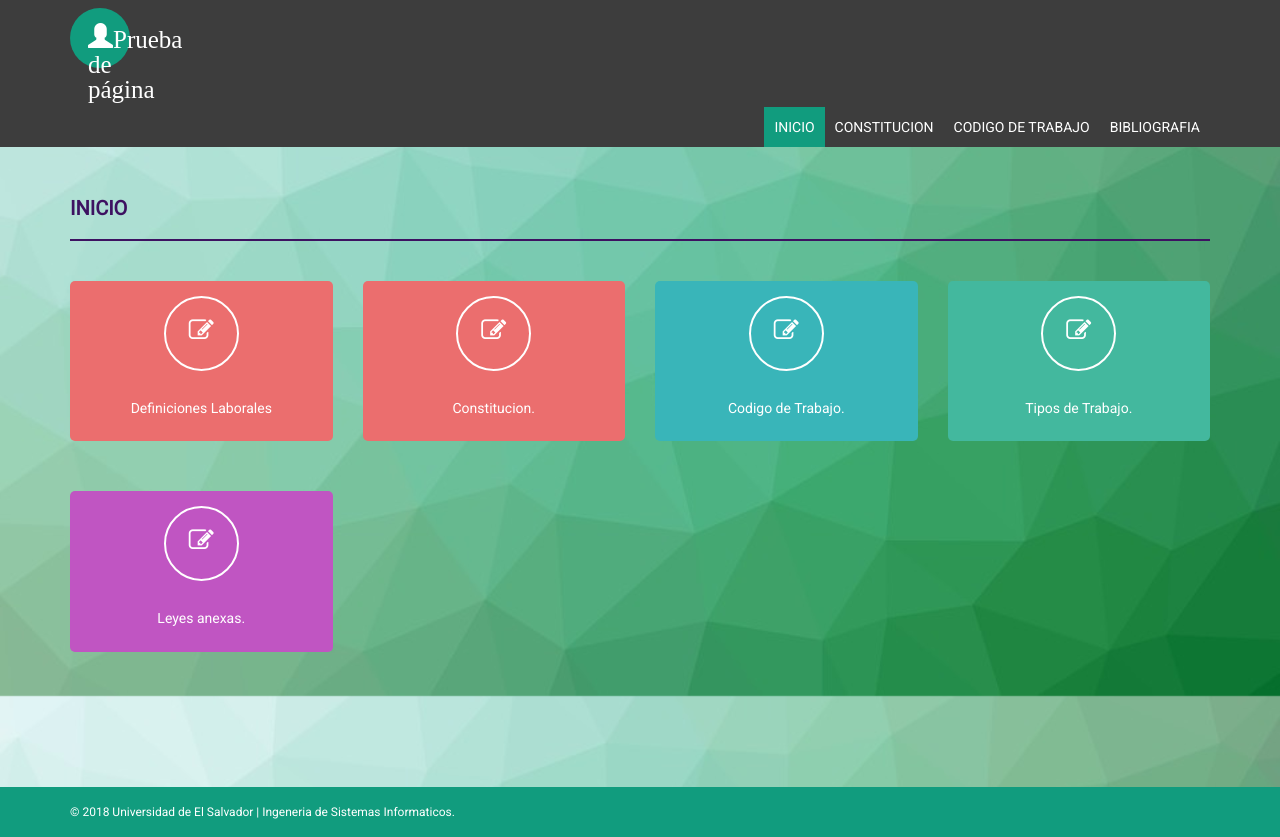
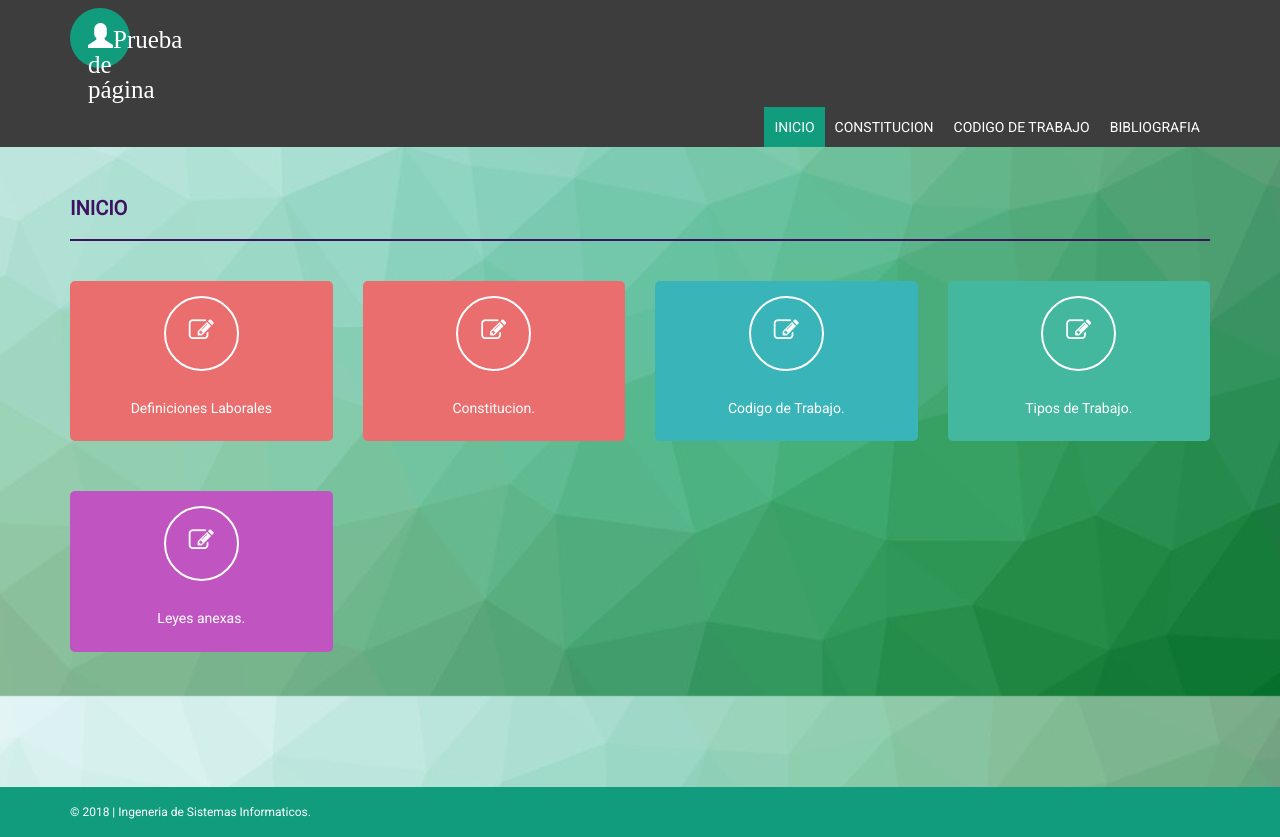
Before and after one commit to saddycs/PrimerRepositorio, a plain HTML site: page COMPDES2018/index.html in a window 1280 px wide. Shown: the part 104-941 px from the top of the page. Drawn offline with Linux system fonts and the light colour scheme.

Commit message:
quinta versión

```diff
--- a/COMPDES2018/index.html
+++ b/COMPDES2018/index.html
@@ -220,7 +220,7 @@
         <div class="container">
             <div class="row">
                 <div class="col-md-12">
-                    &copy; 2018 Universidad de El Salvador | Ingeneria de Sistemas Informaticos.
+                    &copy; 2018  | Ingeneria de Sistemas Informaticos.
                 </div>
 
             </div>
```
